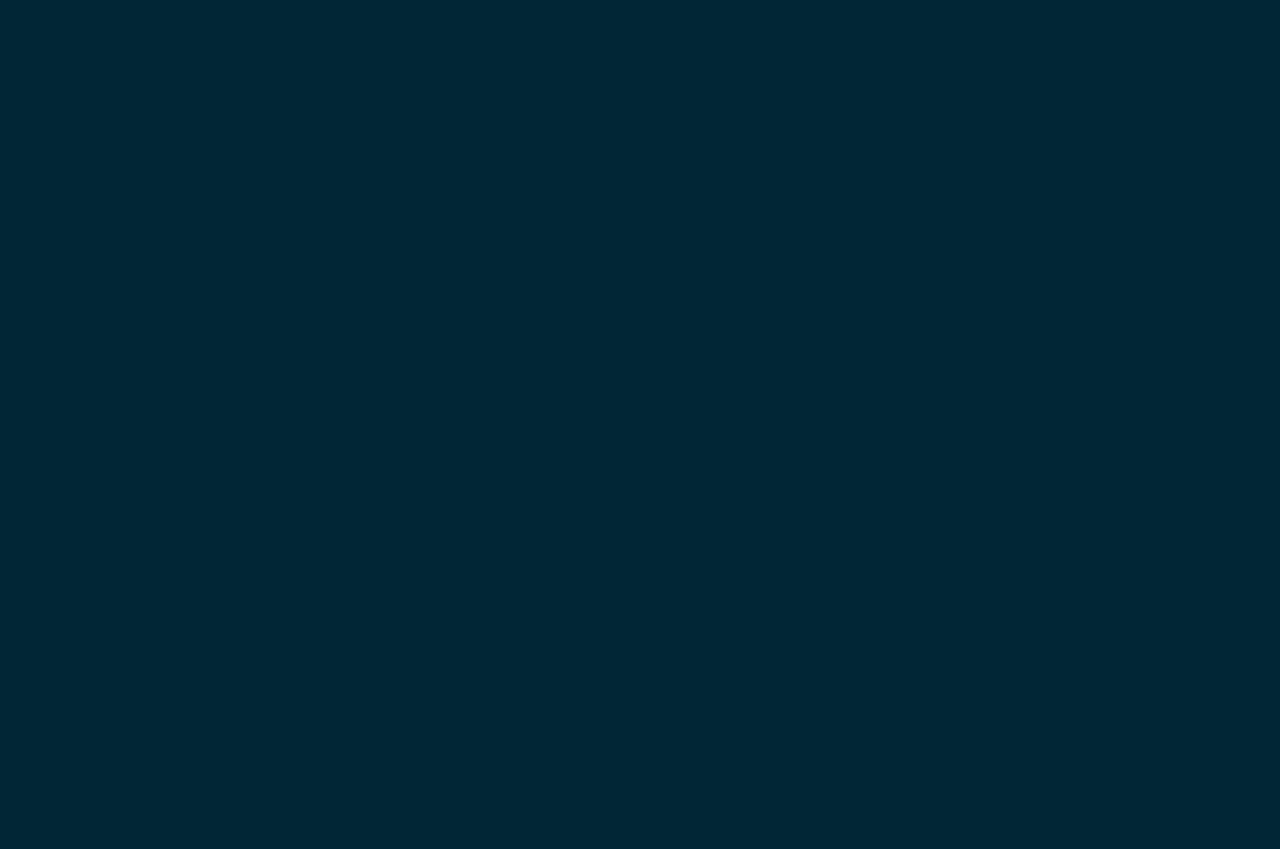
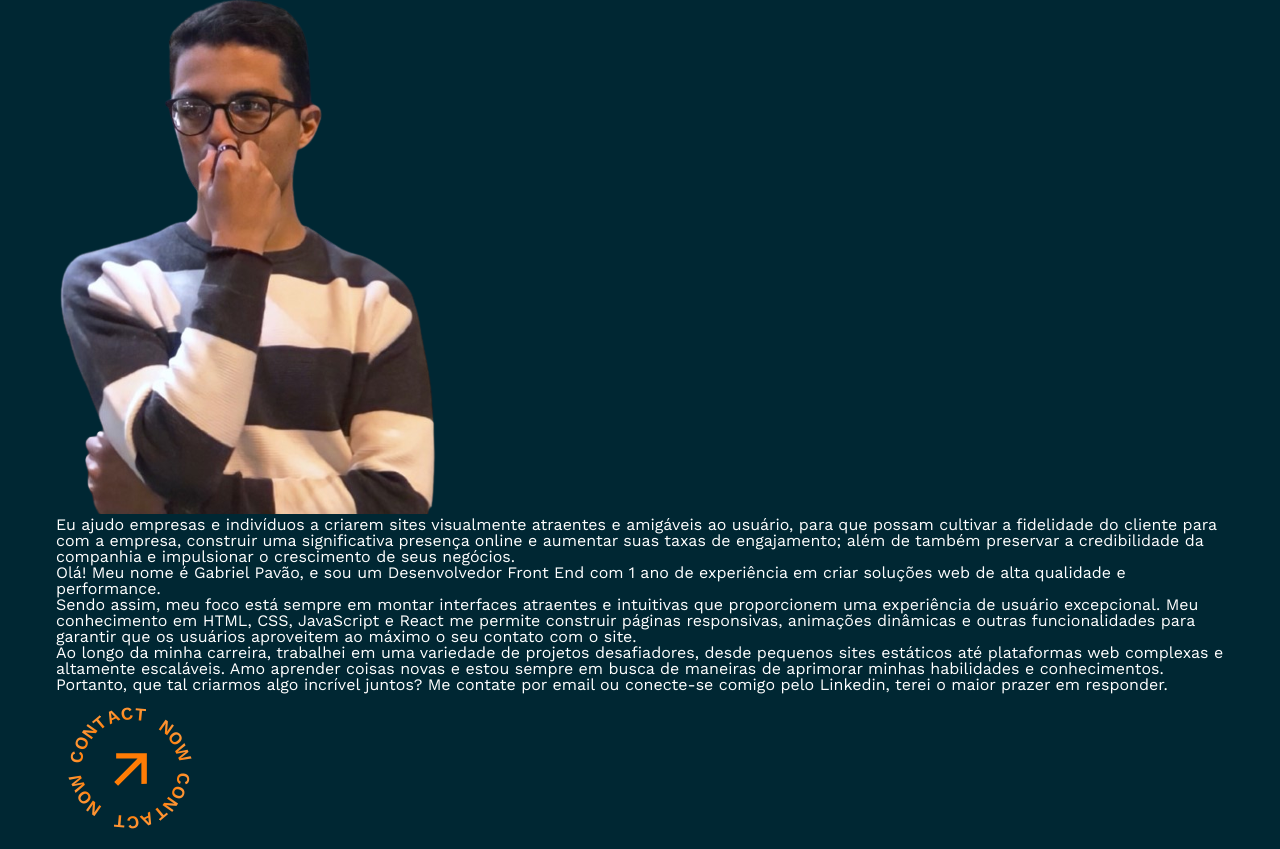
Before and after one commit to gabrielgpavao/gabriel-frontend-portfolio-app, a React (Vite) app: page / in a window 1280 px wide. Shown: the part 818-1667 px from the top of the page. Before the commit the page ends 800 px from the top, so only its background shows below. Built offline with nearby package versions, Linux system fonts and the light colour scheme.

Commit message:
feat: basic HTML at About component

```diff
--- a/src/pages/Portfolio/Portfolio.tsx
+++ b/src/pages/Portfolio/Portfolio.tsx
@@ -1,4 +1,5 @@
 import React from 'react';
+import { About } from './components/About/About';
 import { Home } from './components/Home/Home';
 
 export interface iIdProps {
@@ -9,6 +10,7 @@ export function Portfolio(): JSX.Element {
     return (
 		<>
 			<Home id={'home'}/>
+			<About id={'about'}/>
 		</>
 	);
 }
--- /dev/null
+++ b/src/pages/Portfolio/components/About/About.tsx
@@ -0,0 +1,40 @@
+import React from 'react'
+import { StyledContainer } from '../../../../styles/Container'
+import { iIdProps } from '../../Portfolio'
+import photo from '../../../../assets/photo.png'
+import { ContactCTA } from '../../../../components/ContactCTA/ContactCTA'
+
+export function About ({ id }: iIdProps): JSX.Element {
+	return (
+		<section id={id}>
+			<StyledContainer>
+				<h2>Sobre Mim</h2>
+				<div>
+					<figure>
+						<img src={photo} alt="" />
+					</figure>
+
+					<div>
+						<p>
+							Eu ajudo empresas e indivíduos a criarem sites visualmente atraentes e amigáveis ao usuário, para que possam cultivar a fidelidade do cliente para com a empresa, construir uma significativa presença online e aumentar suas taxas de engajamento; além de também preservar a credibilidade da companhia e impulsionar o crescimento de seus negócios.
+						</p>
+						<p>
+							Olá! Meu nome é Gabriel Pavão, e sou um Desenvolvedor Front End com 1 ano de experiência em criar soluções web de alta qualidade e performance.
+						</p>
+						<p>
+							Sendo assim, meu foco está sempre em montar interfaces atraentes e intuitivas que proporcionem uma experiência de usuário excepcional. Meu conhecimento em HTML, CSS, JavaScript e React me permite construir páginas responsivas, animações dinâmicas e outras funcionalidades para garantir que os usuários aproveitem ao máximo o seu contato com o site.
+						</p>
+						<p>
+							Ao longo da minha carreira, trabalhei em uma variedade de projetos desafiadores, desde pequenos sites estáticos até plataformas web complexas e altamente escaláveis. Amo aprender coisas novas e estou sempre em busca de maneiras de aprimorar minhas habilidades e conhecimentos.
+						</p>
+						<p>
+							Portanto, que tal criarmos algo incrível juntos? Me contate por email ou conecte-se comigo pelo Linkedin, terei o maior prazer em responder.
+						</p>
+					</div>
+				</div>
+
+				<ContactCTA styleOption='secondary'/>
+			</StyledContainer>
+		</section>
+	)
+}
```
Also changed, not shown: src/assets/photo.png (added).
